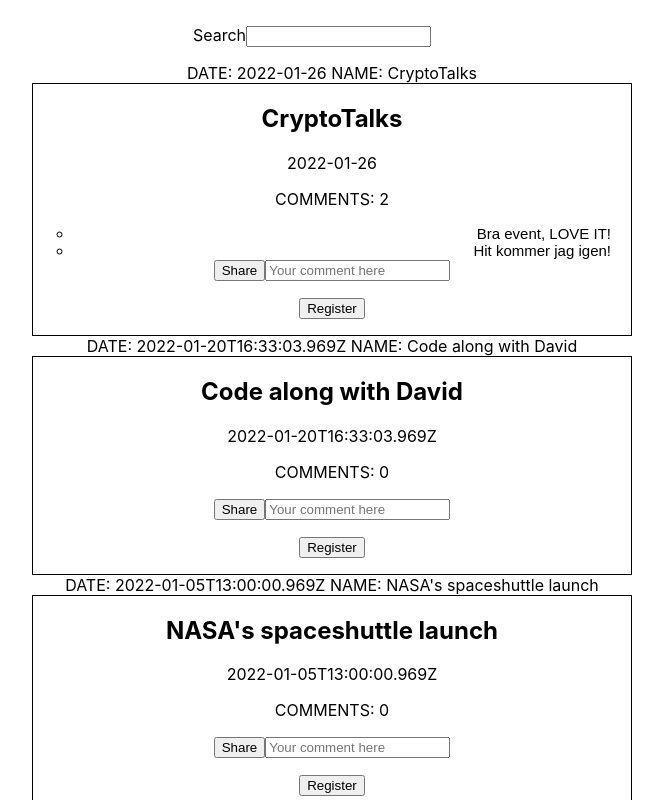
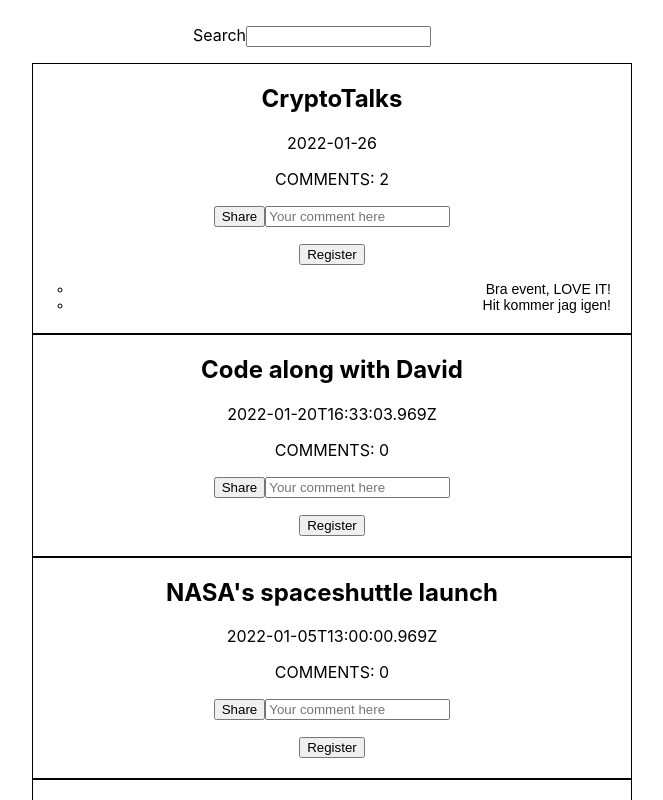
Before and after one commit to codeninjah/uppgift-design-patterns, a React (Create React App) app in the folder uppgift-design-patterns/: page / in a window 1280 px wide. Shown: the top 800 px of the page, without its empty margins (328-991 px from the left). Built offline with nearby package versions, Linux system fonts and the light colour scheme.

Commit message:
Behöver kägga till conditional rendering

```diff
--- a/uppgift-design-patterns/src/App.css
+++ b/uppgift-design-patterns/src/App.css
@@ -86,8 +86,12 @@
 }
 */
 
+.kommentarer {
+  margin-bottom: 20px;
+}
+
 .kommentar {
-  font-size: 15px;
+  font-size: 14px;
   font-family: Arial;
   text-align: right;
   margin-right: 20px;
--- a/uppgift-design-patterns/src/components/MeetupItem.tsx
+++ b/uppgift-design-patterns/src/components/MeetupItem.tsx
@@ -12,15 +12,15 @@
             <p>{date}</p>
             <div className="hidden">
                 <p>COMMENTS: {comments.length}</p>
-                <ul>
+                <button onClick={register} data-test="meetups-input">Share</button>
+                <input type="text" placeholder="Your comment here"></input>
+                <p><button>Register</button></p>
+                <ul className="kommentarer">
                     {
                         comments.map(item =>
                         <li className="kommentar" key={item}>{item}</li>)
                     }
                 </ul>
-                <button onClick={register} data-test="meetups-input">Share</button>
-                <input type="text" placeholder="Your comment here"></input>
-                <p><button>Register</button></p>
             </div>
         </>
     )
--- a/uppgift-design-patterns/src/components/MeetupsView.tsx
+++ b/uppgift-design-patterns/src/components/MeetupsView.tsx
@@ -21,6 +21,7 @@
                 console.log(id)
                 console.log(meetupinterestedby)
                 console.log("Was here");
+
             }
     }
 
@@ -78,7 +79,7 @@
                 <ol className="sorted-meetups-list-test">
                 {
                     sortedmeetupsList.filter((item: any) => item.date.includes(inputValue)).map((item: any) =>
-                            <li>DATE: {item.date}   NAME:  {item.name}
+                            <li>
                                 <article key={item.id} onClick={() => goToMeetup(item.id)}>
                                     <MeetupItem key={item.id} id={item.id} name={item.name} date={item.date} comments={item.comments}/>
                                         {/* <button className="button" data-test="meetup-item-button" onClick={() => props.view(item)}>View Meetup</button> */}
```
Also changed, not shown: 1 other file (tests, documents, lock files or other folders).
